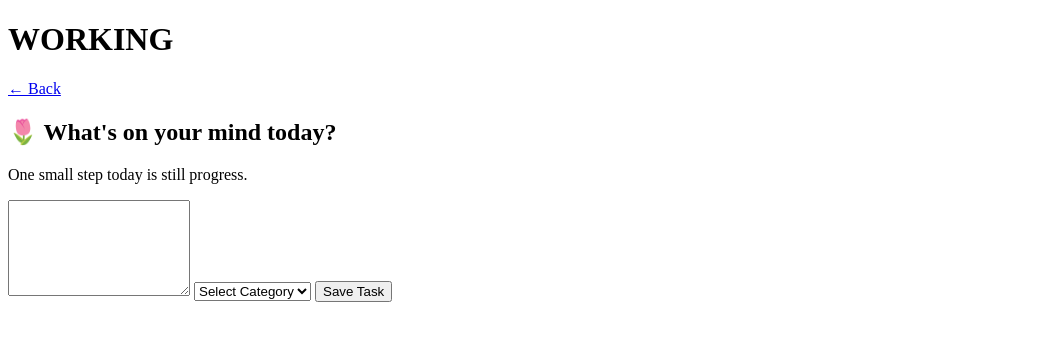
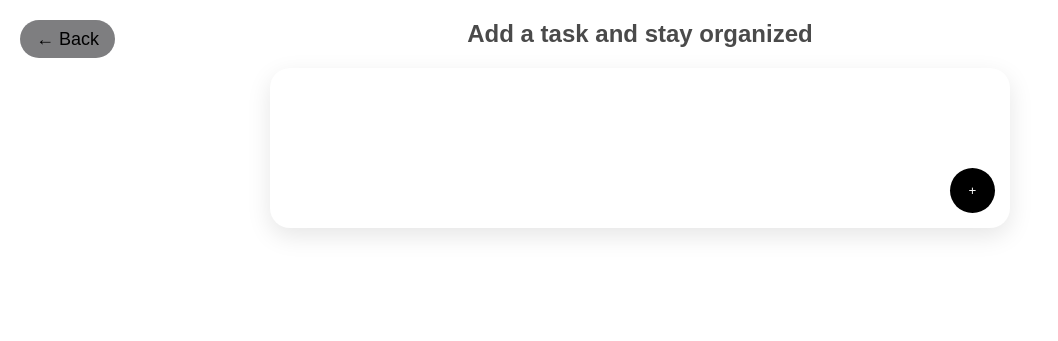
Before and after one commit to createwithnayan02/todo-app, a Flask app: page /add-task in a window 1280 px wide. Shown: the top 341 px of the page, without its empty margins (0-1058 px from the left). Run offline with Flask 3, Linux system fonts and the light colour scheme.

Commit message:
Added multi-task input, auto categorization, sidebar navigation and UI improvements

```diff
--- a/app.py
+++ b/app.py
@@ -1,3 +1,4 @@
+from asyncio import tasks
 from flask import Flask, render_template, request, redirect
 from datetime import datetime
 import os
@@ -39,29 +40,27 @@ def home():
     conn = sqlite3.connect("tasks.db")
     cursor = conn.cursor()
 
-    cursor.execute("SELECT * FROM tasks WHERE status='pending' ")
+    cursor.execute("SELECT * FROM tasks WHERE status='pending'")
     pending_rows = cursor.fetchall()
-
-    cursor.execute("SELECT* FROM tasks WHERE status='completed' ")
-    completed_rows =cursor.fetchall()
 
     conn.close()
 
     category_icons = {
-    "Learning": "📚",
-    "Work": "💼",
-    "Health": "💪",
-    "Shopping": "🛍",
-    "Personal": "🏠",
-    "Hobby": "🎨",
-    "Finance": "💰",
-    "Meeting": "📅",
-    "Design": "🖌️",
-    "Special Event": "🎉",
-    "Other": "📌"
-}
+        "Learning": "📚",
+        "Work": "💼",
+        "Health": "🏃",
+        "Shopping": "🛒",
+        "Personal": "🏠",
+        "Hobby": "🎨",
+        "Finance": "💰",
+        "Meeting": "📅",
+        "Design": "🖌️",
+        "Special Event": "🎉",
+        "Other": "📌"
+    }
 
     pending_tasks = []
+
     for row in pending_rows:
         pending_tasks.append({
             "id": row[0],
@@ -71,9 +70,41 @@ def home():
             "date": row[4],
             "icon": category_icons.get(row[2], "📌")
         })
-        pending_count = len(pending_tasks)
 
-    completed_tasks=[]
+    pending_count = len(pending_tasks)
+
+    return render_template(
+        "home.html",
+        pending_tasks=pending_tasks,
+        pending_count=pending_count
+    )
+
+@app.route("/history")
+
+def history():
+    conn = sqlite3.connect("tasks.db")
+    cursor = conn.cursor()
+
+    cursor.execute("SELECT * FROM tasks WHERE status='completed' ")
+    completed_rows = cursor.fetchall()
+
+    conn.close()
+
+    category_icons = {
+        "Learning": "📚",
+        "Work": "💼",
+        "Health": "🏃",
+        "Shopping": "🛒",
+        "Personal": "🏠",
+        "Hobby": "🎨",
+        "Finance": "💰",
+        "Meeting": "📅",
+        "Design": "🖌️",
+        "Special Event": "🎉",
+        "Other": "📌"
+    }
+
+    completed_tasks = []
     for row in completed_rows:
         completed_tasks.append({
             "id": row[0],
@@ -83,8 +114,10 @@ def home():
             "date": row[4],
             "icon": category_icons.get(row[2], "📌")
         })
+        completed_count = len(completed_tasks)
 
-    return render_template("home.html", pending_tasks=pending_tasks, completed_tasks=completed_tasks, pending_count=pending_count)
+    return render_template("history.html", completed_tasks=completed_tasks,
+                            completed_count=completed_count)
 
 @app.route("/done/<int:id>")
 def mark_done(id):
@@ -110,24 +143,121 @@ def delete_task(id):
 
     return redirect("/home")
 
+CATEGORY_KEYWORDS = {
+
+    "Learning": [
+        "study", "learn", "learning", "exam", "test", "assignment",
+        "homework", "college", "school", "class", "lecture",
+        "course", "tutorial", "practice", "revision", "java",
+        "python", "c++", "sql", "coding", "programming",
+        "project", "research", "book", "notes", "reading"
+    ],
+
+    "Work": [
+        "work", "office", "client", "project", "report",
+        "deadline", "presentation", "document", "email",
+        "task", "meeting notes", "proposal", "job",
+        "internship", "resume", "linkedin", "career"
+    ],
+
+    "Meeting": [
+        "meeting", "call", "zoom", "discussion",
+        "conference", "interview", "appointment",
+        "standup", "review meeting", "team meeting"
+    ],
+
+    "Health": [
+        "gym", "exercise", "workout", "run", "running",
+        "walk", "walking", "yoga", "doctor", "hospital",
+        "medicine", "meditation", "fitness", "health",
+        "diet", "protein", "sleep", "cycling", "swimming"
+    ],
+
+    "Shopping": [
+        "buy", "purchase", "shopping", "shop", "order",
+        "milk", "groceries", "vegetables", "fruits",
+        "market", "mall", "amazon", "flipkart",
+        "clothes", "shoes", "laptop", "phone",
+        "grocery", "food", "snacks", "book online"
+    ],
+
+    "Finance": [
+        "bill", "payment", "bank", "salary", "upi",
+        "investment", "stock", "mutual fund", "sip",
+        "money", "budget", "tax", "insurance",
+        "emi", "loan", "rent", "electricity bill", "bill",
+        "recharge", "wallet"
+    ],
+
+    "Personal": [
+        "family", "mom", "mother", "dad", "father",
+        "brother", "sister", "friend", "home",
+        "clean room", "house", "personal",
+        "call mom", "call dad", "visit family"
+    ],
+
+    "Hobby": [
+        "dance", "dancing", "guitar", "music",
+        "painting", "drawing", "art", "singing",
+        "photography", "gaming", "game", "reading novel",
+        "writing", "poetry", "sketch", "craft"
+    ],
+
+    "Special Event": [
+        "birthday", "wedding", "anniversary",
+        "celebration", "party", "festival",
+        "event", "ceremony", "function",
+        "engagement", "holiday"
+    ],
+
+    "Design": [
+        "design", "ui", "ux", "wireframe",
+        "prototype", "figma", "logo",
+        "poster", "banner", "mockup",
+        "illustration"
+    ],
+
+    "Other": []
+}
+
+def get_category(task):
+    task = task.lower()
+
+    for category, keywords in CATEGORY_KEYWORDS.items():
+
+        for keyword in keywords:
+
+            if keyword in task:
+                return category
+
+    return "Other"
+
 @app.route("/add", methods=["POST"])
 def add():
-    task = request.form.get("task")
-    category = request.form.get("category")
-    print("Task:", task)
-    print("Category:", category)
 
-    if task:
-        category=category or "other"
-        date = datetime.now().strftime("%Y-%m-%d")
+    tasks_text = request.form.get("tasks")
+
+    if tasks_text:
+
+        task_list = tasks_text.split("\n")
+
+        date = datetime.now().strftime("%Y-%m-%d %H:%M:%S")
 
         conn = sqlite3.connect("tasks.db")
         cursor = conn.cursor()
 
-        cursor.execute(
-            "INSERT INTO tasks (name, category, status, date) VALUES (?, ?, ?, ?)",
-            (task, category, "pending", date)
-        )
+        for task in task_list:
+
+            task = task.strip()
+
+            if task:
+
+                category = get_category(task)
+
+                cursor.execute(
+                    "INSERT INTO tasks (name, category, status, date) VALUES (?, ?, ?, ?)",
+                    (task, category, "pending", date)
+                )
 
         conn.commit()
         conn.close()
--- a/static/script.js
+++ b/static/script.js
@@ -1,4 +1,3 @@
-
 
 function markDone(id) {
     fetch(`/done/${id}`)
@@ -9,3 +8,18 @@ function deleteTask(id) {
     fetch(`/delete/${id}`)
         .then(() => location.reload());
 }
+
+function openSidebar() {
+    document.getElementById("sidebar").style.width = "250px";
+}
+
+function closeSidebar() {
+    document.getElementById("sidebar").style.width = "0";
+}
+
+const textarea = document.querySelector(".task-textarea");
+
+textarea.addEventListener("input", function () {
+    this.style.height = "auto";
+    this.style.height = this.scrollHeight + "px";
+});
--- a/static/style.css
+++ b/static/style.css
@@ -1,15 +1,10 @@
+/* main styles for the task management app */
+
 body {
   background-color: #f3bce7;
   font-family: "Segoe UI", sans-serif;
-}
+    margin: 0;
 
-.container {
-  width: 350px;
-  margin: 80px auto;
-  background: rgb(228, 149, 248);
-  padding: 25px;
-  border-radius: 15px;
-  box-shadow: 0 10px 25px rgba(0,0,0,0.08);
 }
 
 h2 {
@@ -51,32 +48,89 @@ li {
 body{
   margin: 0;
   font-family: 'segoe UI',sans-serif;
-  background:#f5f6fa;
+  background:white;
 
 }
 .layout {
   display:flex;
 
 }
-.sidebar{
-  width:220px;
-  height:100vh;
-  background: #6c63ff;
-  color:white;
-  padding:30px;
+
+.sidebar {
+    height: 100%;
+    width: 0;
+    position: fixed;
+    top: 0;
+    left: 0;
+    z-index: 1000;
+
+    background-color:#cdcfcd;
+    overflow-x: hidden;
+    transition: 0.3s ease;
+    padding-top: 60px;
+    box-shadow: 2px 0 15px rgba(0, 0, 0, 0.1);
 }
-.sidebar a{
-  display:block;
-  color:white;
-  text-decoration:none;
-  margin:15px 0;
-  font-size:16px;
+
+
+.sidebar a {
+    display: block;
+    padding: 15px 25px;
+    text-decoration: none;
+    font-size: 18px;
+    color: #333;
+    white-space: nowrap;
+    transition: 0.2s;
 }
+
+
+.sidebar a:hover {
+    background-color: #cdcfcd;
+    color: #909996;
+}
+
+.sidebar .close-btn {
+    position: absolute;
+    top: 10px;
+    right: 20px;
+    font-size: 30px;
+    padding: 0;
+    cursor: pointer;
+}
+
+/* Topbar styles */
+
+.menu-btn {
+    font-size: 28px;
+    cursor: pointer;
+    user-select: none;
+}
+
+
+.topbar {
+    display: flex;
+    justify-content: space-between;
+    align-items: center;
+    padding: 15px 20px;
+    background-color:#cdcfcd;
+    box-shadow: 0 2px 10px rgba(0, 0, 0, 0.05);
+}
+
+.profile {
+    font-size: 24px;
+}
+
+.menu-btn{
+    font-size: 28px;
+    cursor: pointer;
+}
+
 .main{
   flex:1;
   padding:40px;
+}
 
-}
+/* Card styles */
+
 .cards{
   display:flex;
   gap:25px;
@@ -276,7 +322,7 @@ h3 {
 
 .back-btn{
     text-decoration: none;
-    background: #6c63ff;
+    background: #7e7e80;
     color:white;
     font-size:18px;
     display:inline-block;
@@ -312,7 +360,7 @@ h3 {
     padding:15px;
     border: none;
     border-radius:14px;
-    background: #6c63ff;
+    background: #7e7e80;
     color:white;
     font-size:18px;
     cursor:pointer;
@@ -389,3 +446,128 @@ h3 {
     font-size: 28px;
     font-weight: 700;
 }
+
+/* New task button styles (+)*/
+
+
+.new-task-container{
+    max-width: 700px;
+    margin: 30px auto;
+    display: flex;
+    justify-content: center;
+}
+
+.new-task-btn{
+    display: inline-flex;
+    align-items: center;
+    gap: 10px;
+
+    text-decoration: none;
+    color: #4b4c4d;
+
+    font-size: 20px;
+    font-weight: 600;
+}
+
+.plus-icon{
+    width: 36px;
+    height: 36px;
+
+    border-radius: 50%;
+
+    background: #3d3d3d;
+
+    color: white;
+
+    display: flex;
+    justify-content: center;
+    align-items: center;
+
+    font-size: 24px;
+}
+
+.new-task-btn:hover{
+    opacity: 0.8;
+}
+
+/* add_task section */
+.back-btn {
+   position: fixed;
+    top: 20px;
+    left: 20px;
+
+    height: 38px;
+    padding: 0 16px;
+
+    display: flex;
+    align-items: center;
+    justify-content: center;
+
+    border-radius: 20px;
+    background: #7e7e80;
+    text-decoration: none;
+    color: black;
+}
+body {
+    margin: 0;
+    background: white;
+    font-family: Arial;
+}
+
+.container {
+    width: 100%;
+    display: flex;
+    justify-content: center;
+}
+
+.task-box {
+    width: 700px;
+    max-width: 90%;
+    background: white;
+    padding: 20px;
+    border-radius: 20px;
+    box-shadow: 0 8px 25px rgba(0,0,0,0.1);
+
+    position: relative;
+}
+
+.task-textarea {
+    width: 100%;
+    min-height: 100px;
+    border: none;
+    outline: none;
+    font-size: 16px;
+    resize: none;
+    padding: 10px;
+}
+
+.add-btn {
+    position: absolute;
+    right: 15px;
+    bottom: 15px;
+    width: 45px;
+    height: 45px;
+    border-radius: 50%;
+    border: none;
+    background: black;
+    color: white;
+    cursor: pointer;
+}
+/* Back button styles for history page */
+.back-btn2 {
+    position: fixed;
+    top: 20px;
+    left: 20px;
+
+    height: 38px;
+    padding: 0 16px;
+
+    display: flex;
+    align-items: center;
+    justify-content: center;
+
+    border-radius: 20px;
+    background: #7e7e80;
+    text-decoration: none;
+    color: black;
+}
--- a/templates/add_task.html
+++ b/templates/add_task.html
@@ -2,41 +2,32 @@
 <html>
 <head>
     <title>Add task</title>
+    <link rel="stylesheet" href="{{ url_for('static', filename='style.css') }}">
+    <script defer src="{{ url_for('static', filename='script.js') }}"></script>
 </head>
+
 <body>
-        <h1>WORKING</h1>
-        <div class="add task-container">
+
+<!-- Back button -->
 <a href="/home" class="back-btn">← Back</a>
-            <h2>🌷 What's on your mind today?</h2>
-           <p>One small step today is still progress.</p>
+<h2>Add a task and stay organized</h2>
 
-<form action="/add" method="POST" class="task-form">
+<div class="container">
+
+    <form action="/add" method="POST" class="task-box">
 
         <textarea
-    name="task"
-     placeholder="Write your thoughts, goals, or tasks for today..."
-    rows="6"
-    required>
+            name="tasks"
+            id="task-textarea"
+            class="task-textarea"
+            placeholder="Write your task here...">
         </textarea>
 
-    <select name="category" required>
-        <option value="">Select Category</option>
-        <option value="Meeting">Meeting</option>
-        <option value="Design">Design</option>
-        <option value="Learning">Learning</option>
-        <option value="Hobby">Hobby</option>
-        <option value="Health">Health</option>
-        <option value="Finance">Finance</option>
-        <option value="Personal">Personal</option>
-        <option value="Special Event">Special Event</option>
-        <option value="Shopping">Shopping</option>
-        <option value="Work">Work</option>
-        <option value="Other">Other</option>
-    </select>
-
-    <button type="submit">Save Task</button>
+        <button type="submit" class="add-btn">+</button>
 
     </form>
+
 </div>
+
 </body>
 </html>
--- a/templates/dashboard.html
+++ b/templates/dashboard.html
@@ -8,14 +8,14 @@
     <body>
 
        <div class="app-container">
-        <!--sidebar-->
+
         <div class="sidebar">
             <h2 class="logo">TaskFlow</h2>
             <a href="/dashboard">Dashboard</a>
             <a href="/index">Current Tasks</a>
             <a href="/history">History</a>
         </div>
-        <!--main content-->
+
         <div class="main-content">
         <h1> Welcome back 👋</h1>
         <h2>Dashboard</h2>
```
Also changed, not shown: other parts of static/style.css (+48 -43 lines), static/history.js (deleted, +0 -22 lines), templates/history.html (+33 -1 lines), templates/home.html (+13 -46 lines), tasks.db. Lines whose indentation alone changed are shown as unchanged.
